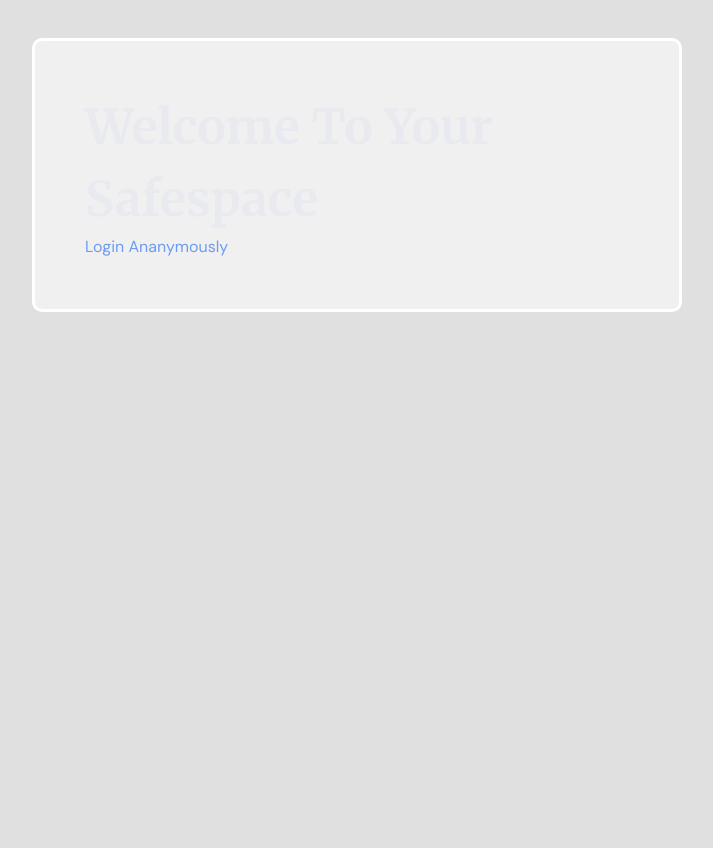
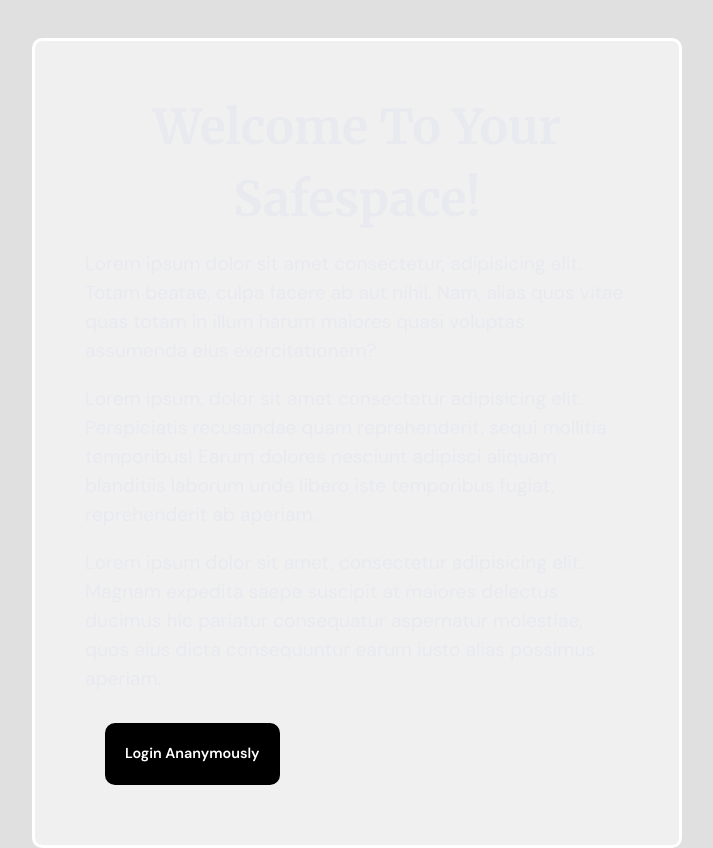
Before and after one commit to sakibumumuni/safespace1_ug, a Flask app: page / in a window 1280 px wide. Shown: the part 789-1637 px from the top of the page, without its empty margins (283-996 px from the left). Before the commit the page ends 1101 px from the top, so only its background shows below. Run offline with Flask 3, Linux system fonts and the light colour scheme; parts of the project's set-up code (start-up, migrations or seed data) failed here and were passed over; some libraries are stand-ins or nearby versions.

Commit message:
Other changes

```diff
--- a/templates/base.html
+++ b/templates/base.html
@@ -23,14 +23,33 @@
             max-width: 650px;
             margin: 0 auto;
             padding: 50px 50px;
-            background-color: rgba(255, 255, 255, 0.486);
+            background-color: rgba(255, 255, 255, 0.49);
             border: 3px solid white;
             border-radius: 10px;
         }
         .intro-text h1{
             font-size: 3rem;
             font-family: 'Merriweather', sans-serif;
+            margin-bottom: 15px;
+            text-align: center;
         }
+
+        .intro-text p{
+            font-size: 1.2rem;
+            margin-bottom: 20px;
+        }
+        .btn a{
+            text-decoration: none;
+            display: block;
+            padding: 20px;
+            background-color: black;
+            color: white;
+            text-align: center;
+            font-weight: 600;
+            font-size: 0.9rem;
+            border-radius: 10px;
+        }
+
     </style>
 </head>
 <body>
@@ -40,11 +59,14 @@
     <div class="page-container">
        <header>
         <div class="intro-text">
-            <h1>Welcome To Your Safespace</h1>
+            <h1>Welcome To Your Safespace!</h1>
+            <p>Lorem ipsum dolor sit amet consectetur, adipisicing elit. Totam beatae, culpa facere ab aut nihil. Nam, alias quos vitae quas totam in illum harum maiores quasi voluptas assumenda eius exercitationem?</p>
+            <p>Lorem ipsum, dolor sit amet consectetur adipisicing elit. Perspiciatis recusandae quam reprehenderit, sequi mollitia temporibus! Earum dolores nesciunt adipisci aliquam blanditiis laborum unde libero iste temporibus fugiat, reprehenderit ab aperiam.</p>
+            <p>Lorem ipsum dolor sit amet, consectetur adipisicing elit. Magnam expedita saepe suscipit at maiores delectus ducimus hic pariatur consequatur aspernatur molestiae, quos eius dicta consequuntur earum iusto alias possimus aperiam.</p>
         </div>
     </header>
     <main>
-        <div>
+        <div class="btn">
             <a href="landing.html">Login Ananymously</a>
         </div>
     </main>
```
